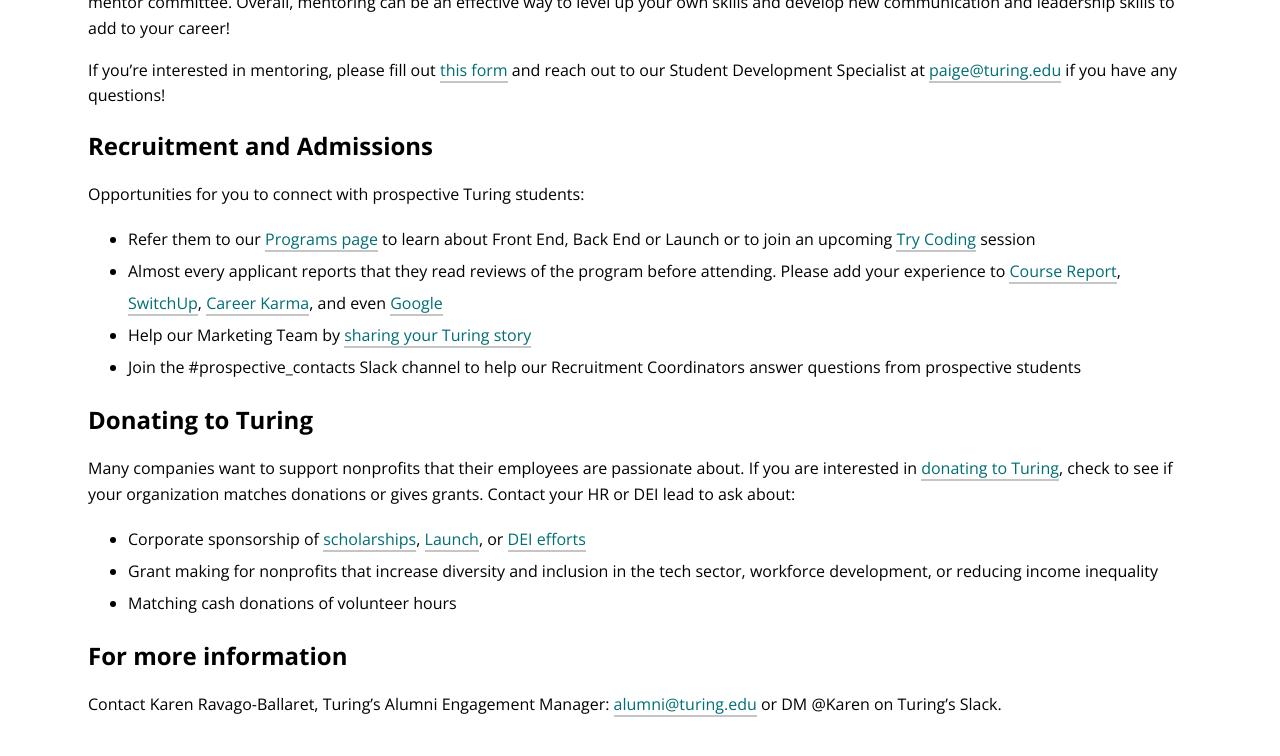
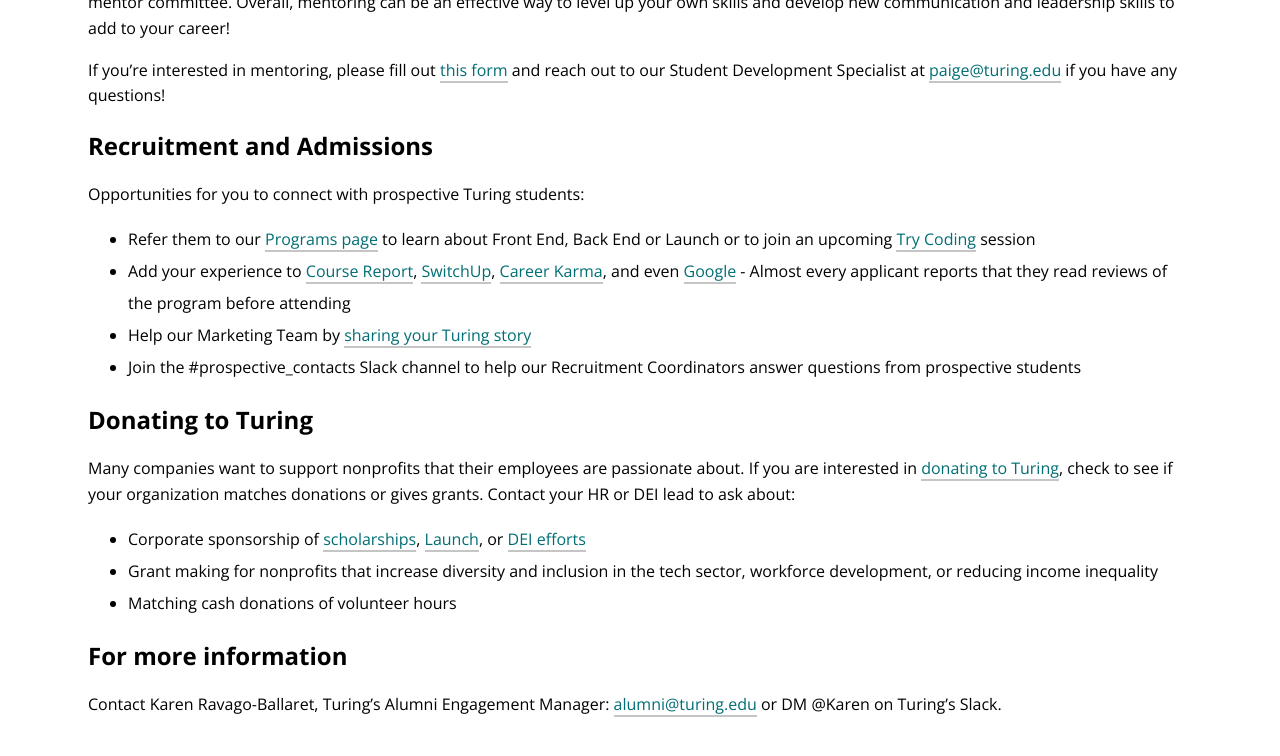
Before and after one commit to turingschool/alumni-site, a Jekyll site: the page built from volunteer.md, in a window 1280 px wide and 900 px high, scrolled down 2090 px, cut to the strip 0-762 px from the top of the window. Shown: the top 756 px of the strip. Built offline with Jekyll 4.4.1, drawn with Linux system fonts in a browser that asks for light colours; nearby versions of some CDN libraries; comment, search, counter and statistics services are not loaded.

Commit message:
Update volunteer.md

```diff
--- a/volunteer.md
+++ b/volunteer.md
@@ -63,7 +63,7 @@ If you're interested in mentoring, please fill out <a href="https://airtable.com
 ## Recruitment and Admissions
 Opportunities for you to connect with prospective Turing students:
 * Refer them to our <a href="https://turing.edu/programs" target="_blank">Programs page</a> to learn about Front End, Back End or Launch or to join an upcoming <a href="https://turing.edu/try-coding" target="_blank">Try Coding</a> session
-* Almost every applicant reports that they read reviews of the program before attending. Please add your experience to <a href="https://www.coursereport.com/schools/turing" target="_blank">Course Report</a>, <a href="https://www.switchup.org/bootcamps/turing-school-of-software-and-design" target="_blank">SwitchUp</a>, <a href="https://careerkarma.com/schools/turing/" target="_blank">Career Karma</a>, and even <a href="https://www.google.com/maps/place/Turing+School+of+Software+%26+Design/@46.423669,-129.9427085,3z/data=!3m1!4b1!4m6!3m5!1s0x876c78c4f77d2b15:0x3ff4c7d558d0edd1!8m2!3d46.423669!4d-129.9427086!16s%2Fg%2F11b5wnd6_b" target="_blank">Google</a>
+* Add your experience to <a href="https://www.coursereport.com/schools/turing" target="_blank">Course Report</a>, <a href="https://www.switchup.org/bootcamps/turing-school-of-software-and-design" target="_blank">SwitchUp</a>, <a href="https://careerkarma.com/schools/turing/" target="_blank">Career Karma</a>, and even <a href="https://www.google.com/maps/place/Turing+School+of+Software+%26+Design/@46.423669,-129.9427085,3z/data=!3m1!4b1!4m6!3m5!1s0x876c78c4f77d2b15:0x3ff4c7d558d0edd1!8m2!3d46.423669!4d-129.9427086!16s%2Fg%2F11b5wnd6_b" target="_blank">Google</a> - Almost every applicant reports that they read reviews of the program before attending
 * Help our Marketing Team by <a href="https://docs.google.com/forms/d/e/1FAIpQLScoiT6jO4W1xneJLOmWySEj4CH5g8d9wS4Tmsj2KQF_mrp3jA/viewform" target="_blank">sharing your Turing story</a>
 * Join the #prospective_contacts Slack channel to help our Recruitment Coordinators answer questions from prospective students
 
```
